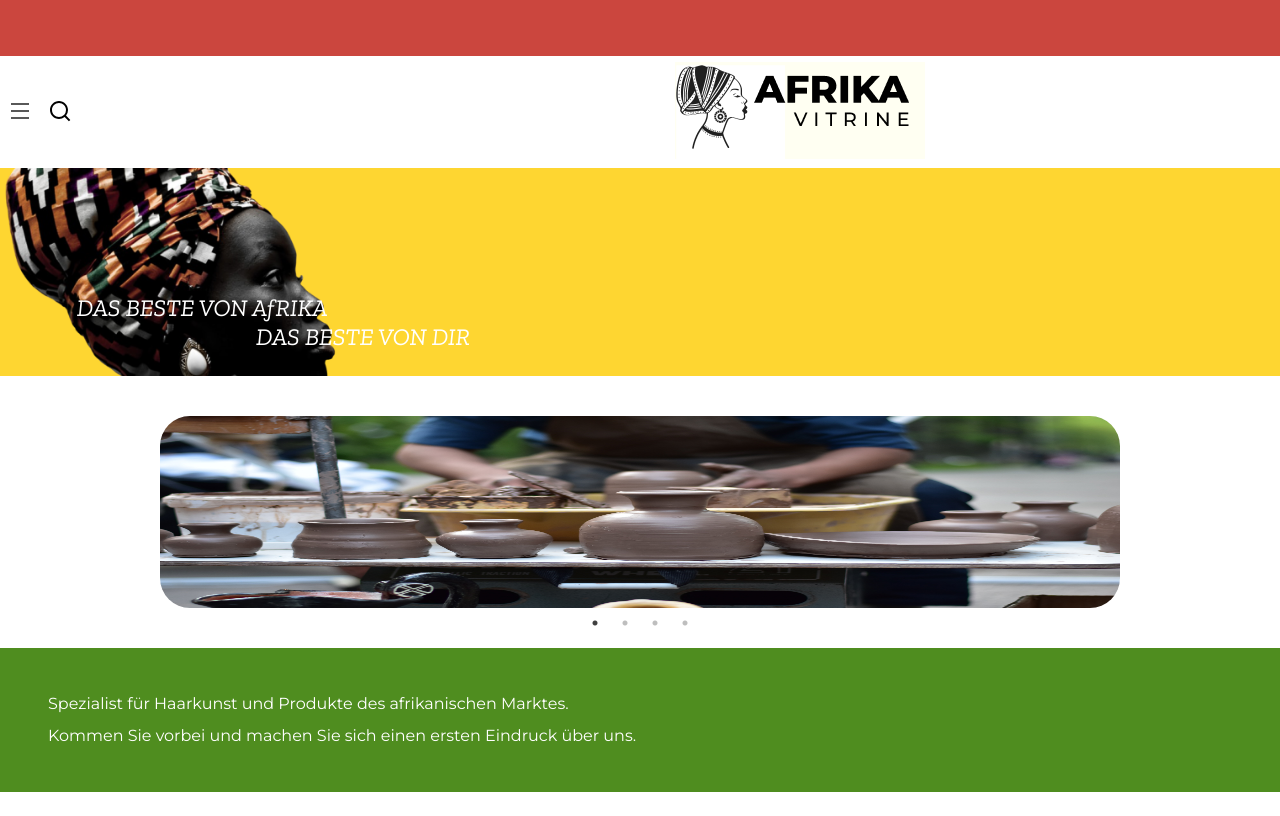
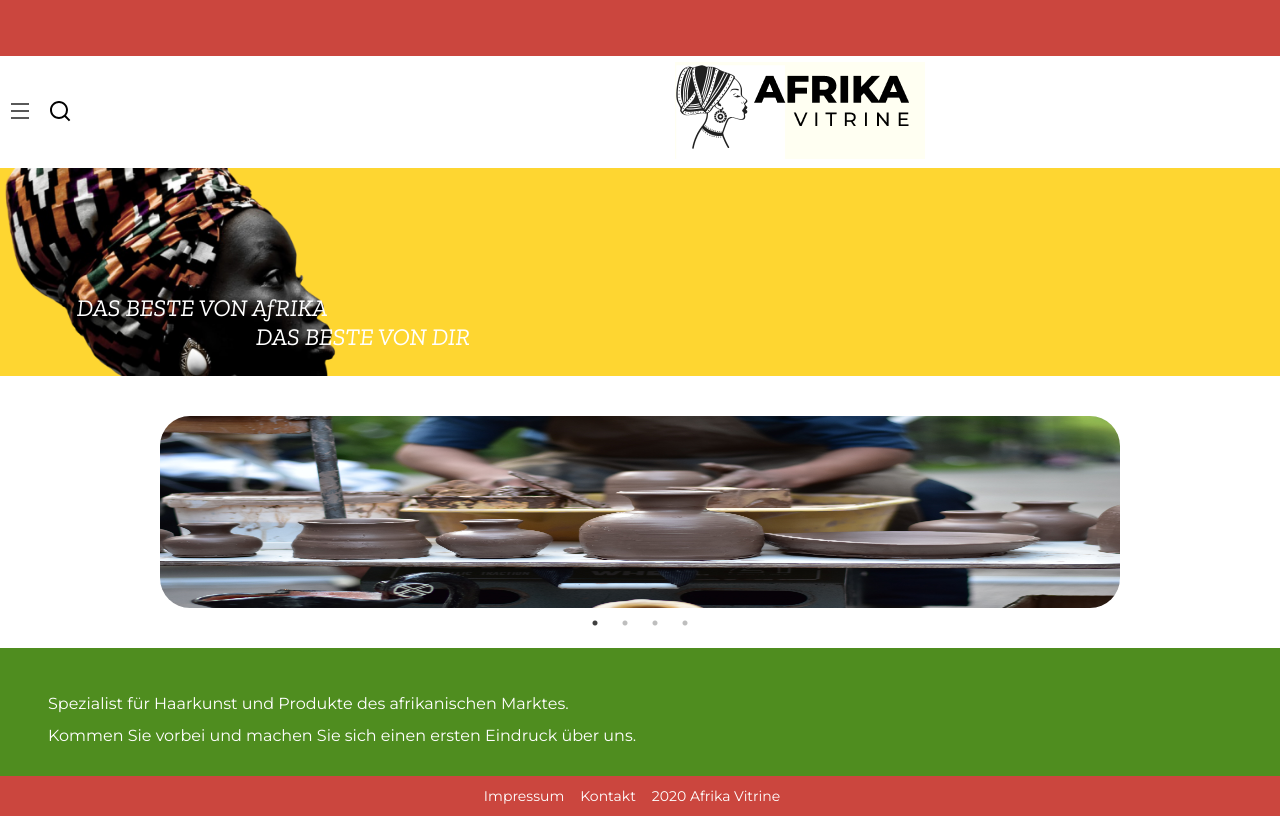
Before and after one commit to Eleein/Afrika-Vitrine, a React (Create React App) app: page / in a window 1280 px wide. Shown: the top 816 px of the page. Built offline with nearby package versions, Linux system fonts and the light colour scheme.

Commit message:
Add Footer component  -Make Footer stick to bottom
Reported-by: Dania Duany

```diff
--- a/src/App.js
+++ b/src/App.js
@@ -2,10 +2,12 @@ import React from "react";
 import { Route, Switch } from "react-router-dom";
 import { Home } from "./Home/Home";
 import { Header } from "./Header/Header";
+import {Footer} from "./zFooter/Footer";
 
 function App() {
   return (
     <div className="App">
+        <div className="content-wrap">
       <Header />
       <Switch>
         <Route exact path="/">
@@ -15,6 +17,8 @@ function App() {
           <div>Whatever, dude</div>
         </Route>
       </Switch>
+        </div>
+        <Footer/>
     </div>
   );
 }
--- a/src/styles/global.scss
+++ b/src/styles/global.scss
@@ -110,6 +110,8 @@ section {
 }
 body {
   line-height: 1;
+  position: relative;
+  min-height: 100vh;
 }
 ol,
 ul {
@@ -138,6 +140,10 @@ body {
 .catch-phrase{
   font-family: Zilla Slab, san-serif, serif;
   font-style: italic;
-  color: white;
+  color: white
 
 }
+
+.App > div:first-child {
+  padding-bottom: 1.5rem;
+       }
--- /dev/null
+++ b/src/zFooter/Footer.js
@@ -0,0 +1,21 @@
+import React from "react";
+import { Link } from "react-router-dom";
+import styles from "./Footer.module.scss";
+
+export function Footer() {
+  return (
+    <div className={styles.redRibbon}>
+      <span className={styles.footerText}>
+        <Link className={styles.link} to="/impressum">
+          Impressum
+        </Link>
+      </span>
+      <span className={styles.footerText}>
+        <Link className={styles.link} to="/kontakt">
+          Kontakt
+        </Link>
+      </span>
+      <span className={styles.footerText}>2020 Afrika Vitrine</span>
+    </div>
+  );
+}
--- /dev/null
+++ b/src/zFooter/Footer.module.scss
@@ -0,0 +1,28 @@
+.redRibbon{
+
+  background-color: #cb463e;
+  color: white;
+  display: flex;
+  justify-content: center;
+  align-items: center;
+  position: absolute;
+  bottom: 0;
+  width: 100%;
+  height: 2.5rem
+}
+
+.footerText{
+  display: inline-block;
+  margin-right: 2vh;
+  font-size: calc(6px + 1vh);
+}
+
+.link {
+  color: white;
+  text-decoration: none;
+
+}
+
+.link:hover, .link:focus{
+  text-decoration: underline;
+}
```
